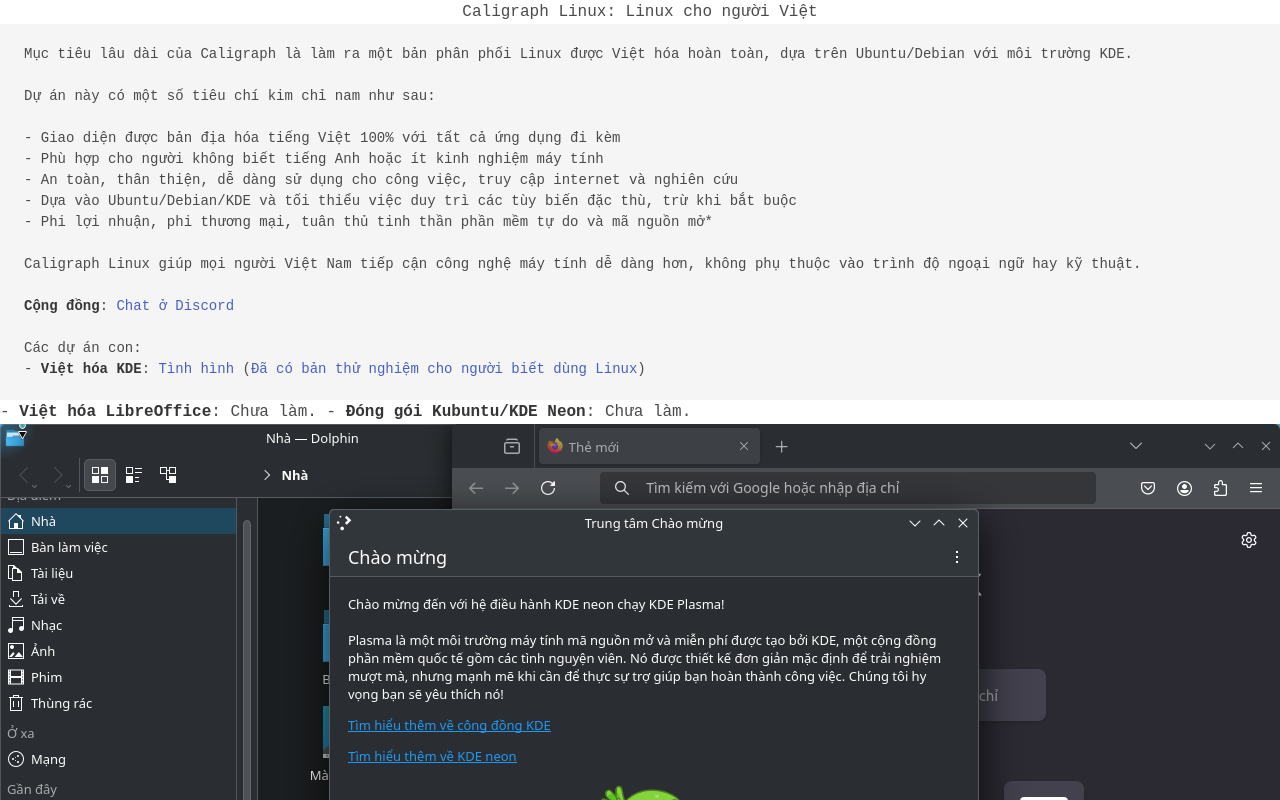
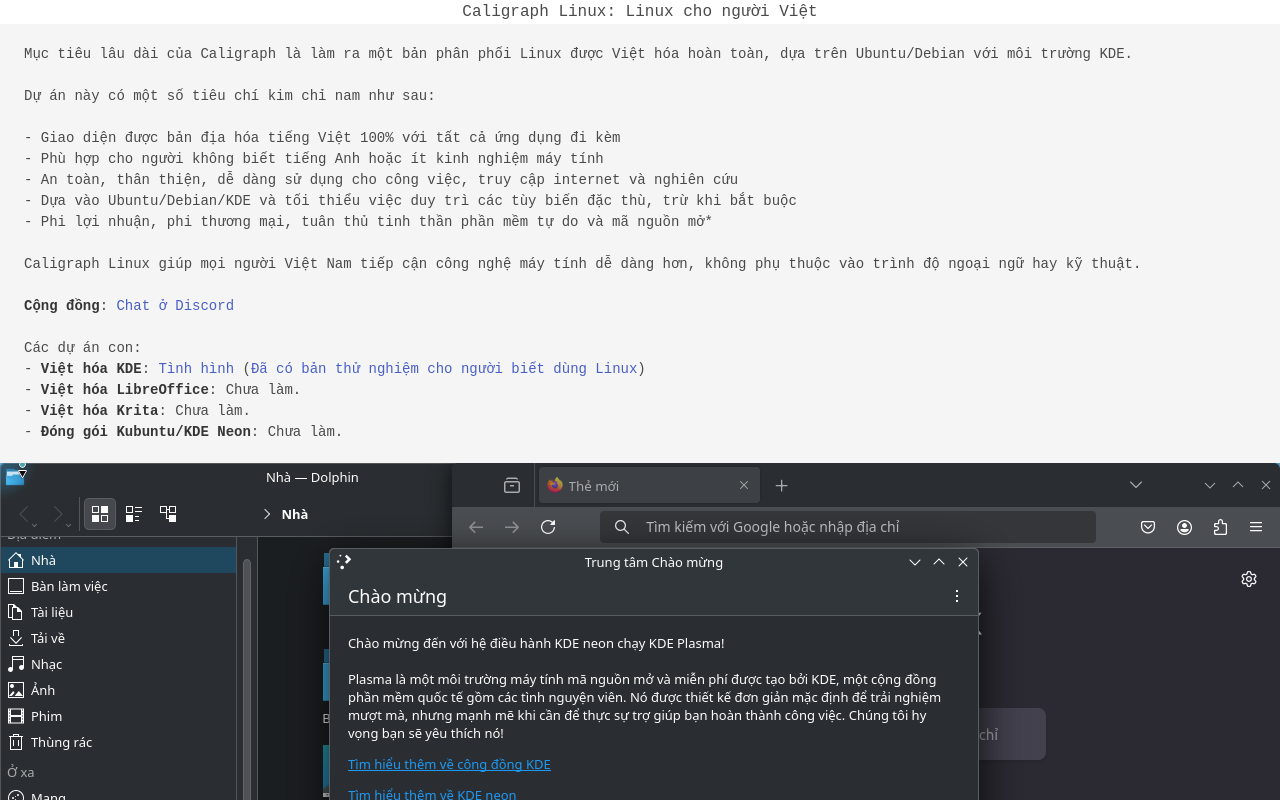
Before and after one commit to caligraph-net/linuxviet, a plain HTML site: page index.html in a window 1280 px wide. Shown: the top 800 px of the page. Drawn offline with nearby package versions, Linux system fonts and the light colour scheme.

Commit message:
Fix the todo list

```diff
--- a/index.html
+++ b/index.html
@@ -28,9 +28,10 @@ Caligraph Linux giúp mọi người Việt Nam tiếp cận công nghệ máy t
 
 Các dự án con:
 - <strong>Việt hóa KDE</strong>: <a href="kde-localization/stats.html">Tình hình</a> (<a href="https://github.com/caligraph-net/l10n-kf6-vi?tab=readme-ov-file#how-to-test">Đã có bản thử nghiệm cho người biết dùng Linux</a>)
+- <strong>Việt hóa LibreOffice</strong>: Chưa làm.
+- <strong>Việt hóa Krita</strong>: Chưa làm.
+- <strong>Đóng gói Kubuntu/KDE Neon</strong>: Chưa làm.
 </pre>
-- <strong>Việt hóa LibreOffice</strong>: Chưa làm.
-- <strong>Đóng gói Kubuntu/KDE Neon</strong>: Chưa làm.
 
 
 <div style="text-align:center;"><img src="assets/Welcome_KDE.png"></div>
```
